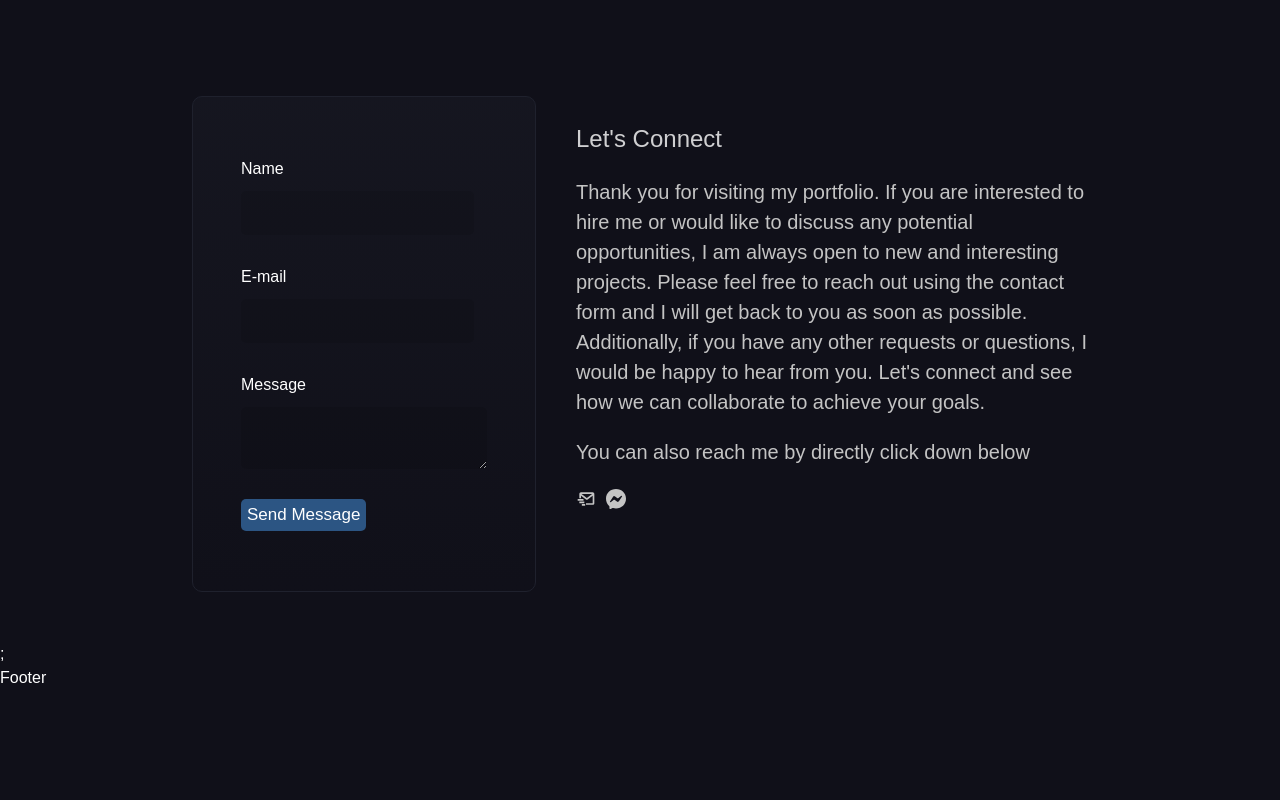
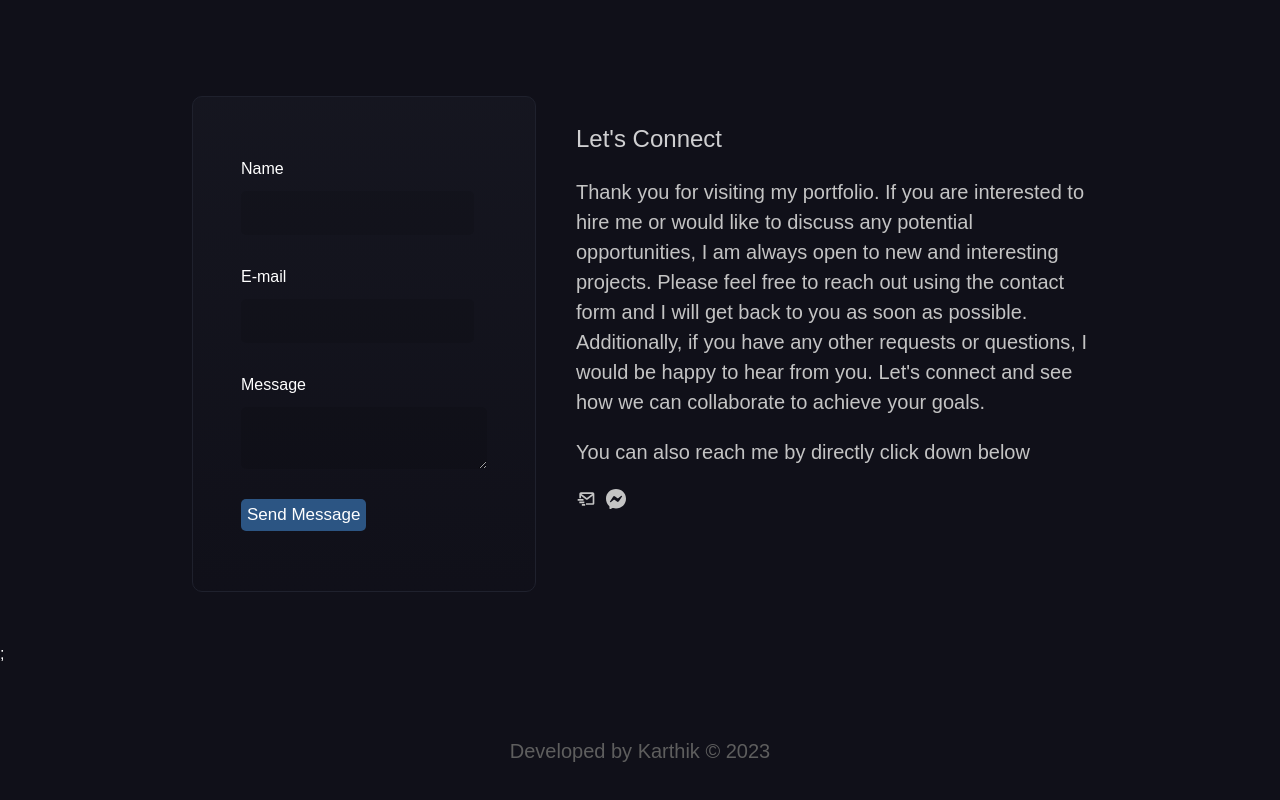
Before and after one commit to thekarthikr/personal-portfolio, a React (Vite) app: page / in a window 1280 px wide. Shown: the part 1233-2033 px from the top of the page. Before the commit the page ends 1923 px from the top, so only its background shows below. Built offline with nearby package versions, Linux system fonts and the light colour scheme; a web font is replaced by a local one.

Commit message:
Build Footer

```diff
--- a/src/components/Footer.jsx
+++ b/src/components/Footer.jsx
@@ -1,7 +1,11 @@
 import React from "react";
 
 const Footer = () => {
-  return <div>Footer</div>;
+  return (
+    <footer>
+      <p>Developed by Karthik &copy; 2023</p>
+    </footer>
+  );
 };
 
 export default Footer;
```
